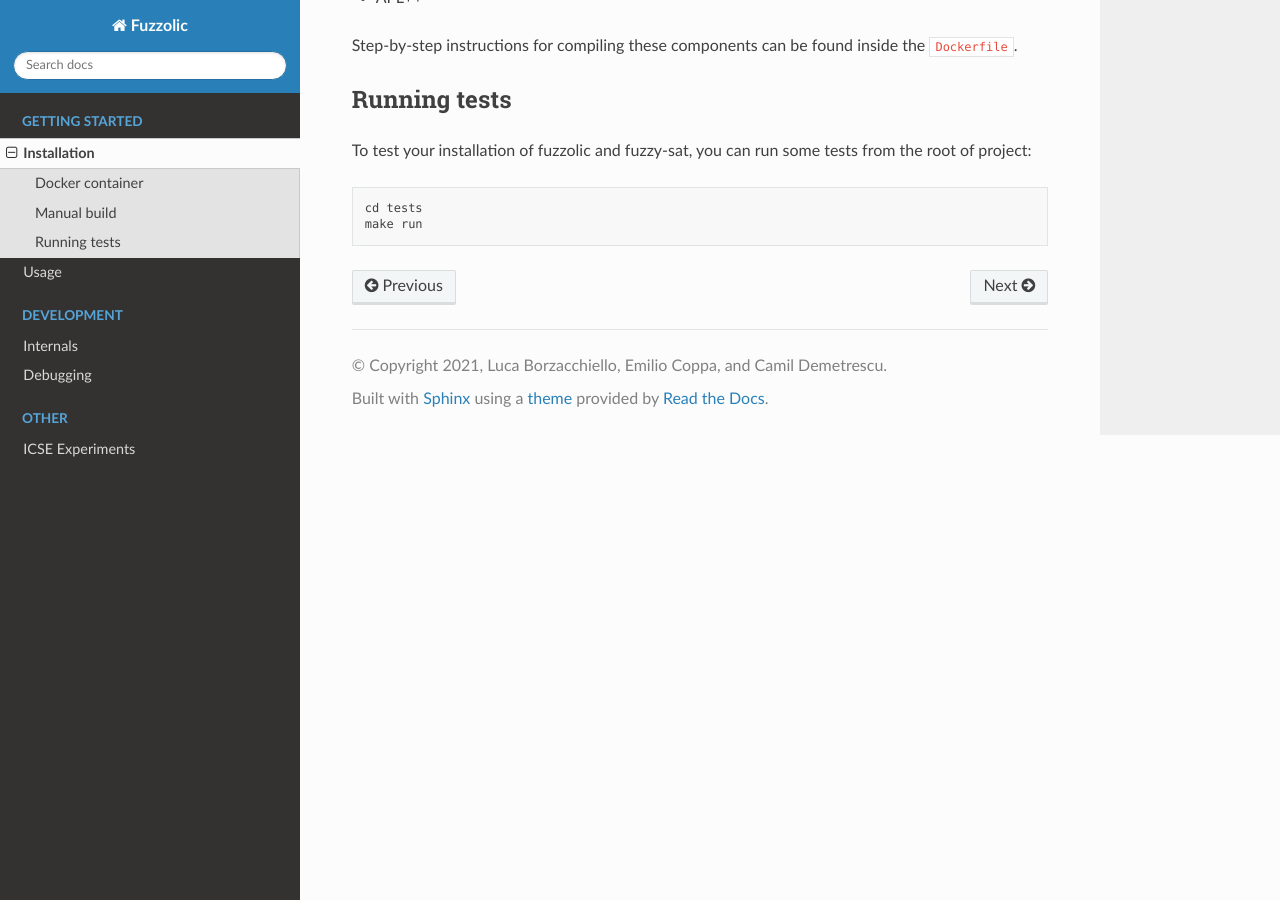
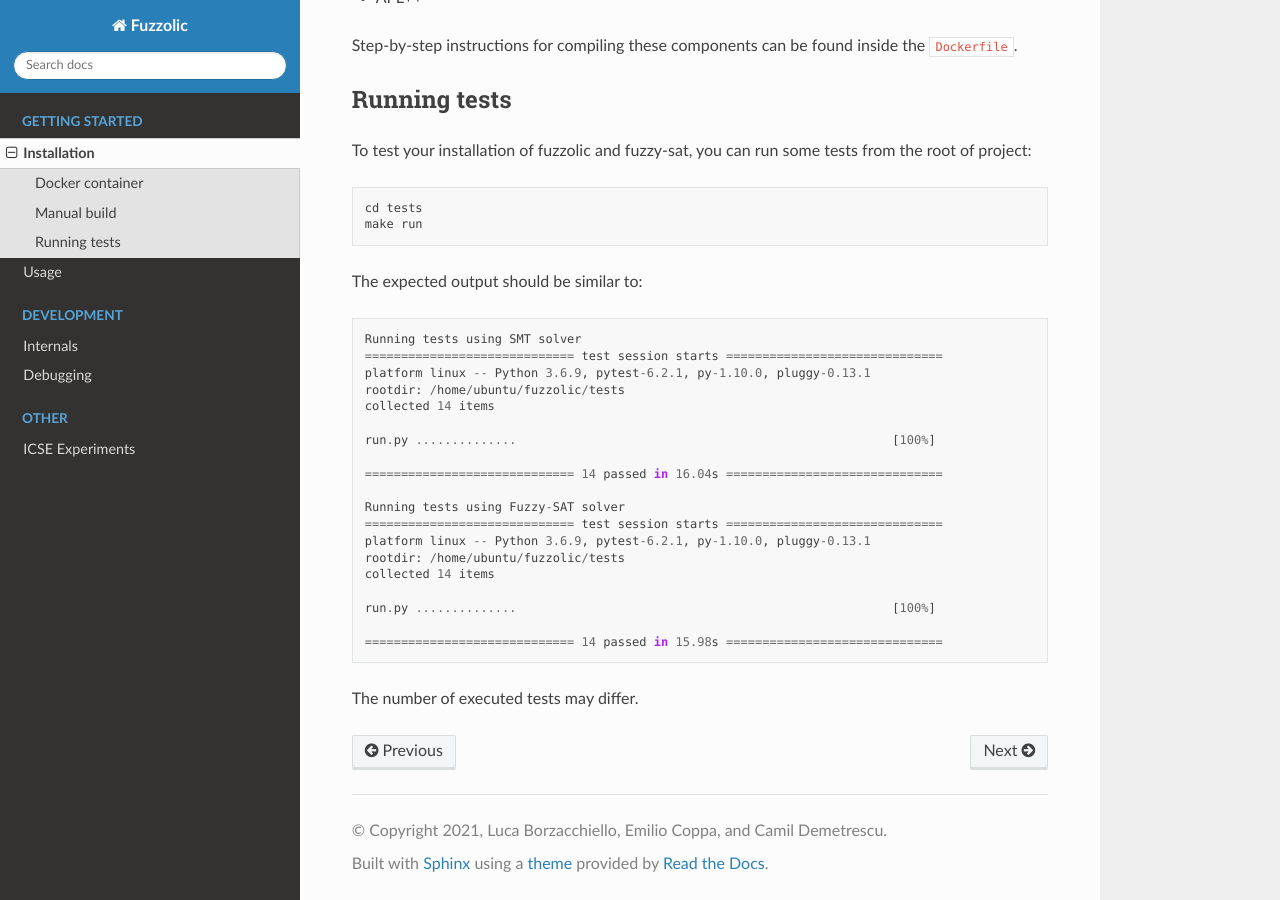
Before and after one commit to season-lab/fuzzolic, a Sphinx documentation site: the page built from docs/install.md, in a window 1280 px wide and 900 px high, scrolled down 569 px. Built offline with Sphinx 7.4.7 and the Read the Docs theme 2.0.0, drawn with Linux system fonts in a browser that asks for light colours.

Commit message:
[ci skip]

````diff
--- a/docs/install.md
+++ b/docs/install.md
@@ -22,3 +22,26 @@ To test your installation of fuzzolic and fuzzy-sat, you can run some tests from
 cd tests
 make run
 ```
+The expected output should be similar to:
+```
+Running tests using SMT solver
+============================= test session starts ==============================
+platform linux -- Python 3.6.9, pytest-6.2.1, py-1.10.0, pluggy-0.13.1
+rootdir: /home/ubuntu/fuzzolic/tests
+collected 14 items
+
+run.py ..............                                                    [100%]
+
+============================= 14 passed in 16.04s ==============================
+
+Running tests using Fuzzy-SAT solver
+============================= test session starts ==============================
+platform linux -- Python 3.6.9, pytest-6.2.1, py-1.10.0, pluggy-0.13.1
+rootdir: /home/ubuntu/fuzzolic/tests
+collected 14 items
+
+run.py ..............                                                    [100%]
+
+============================= 14 passed in 15.98s ==============================
+```
+The number of executed tests may differ.
````
